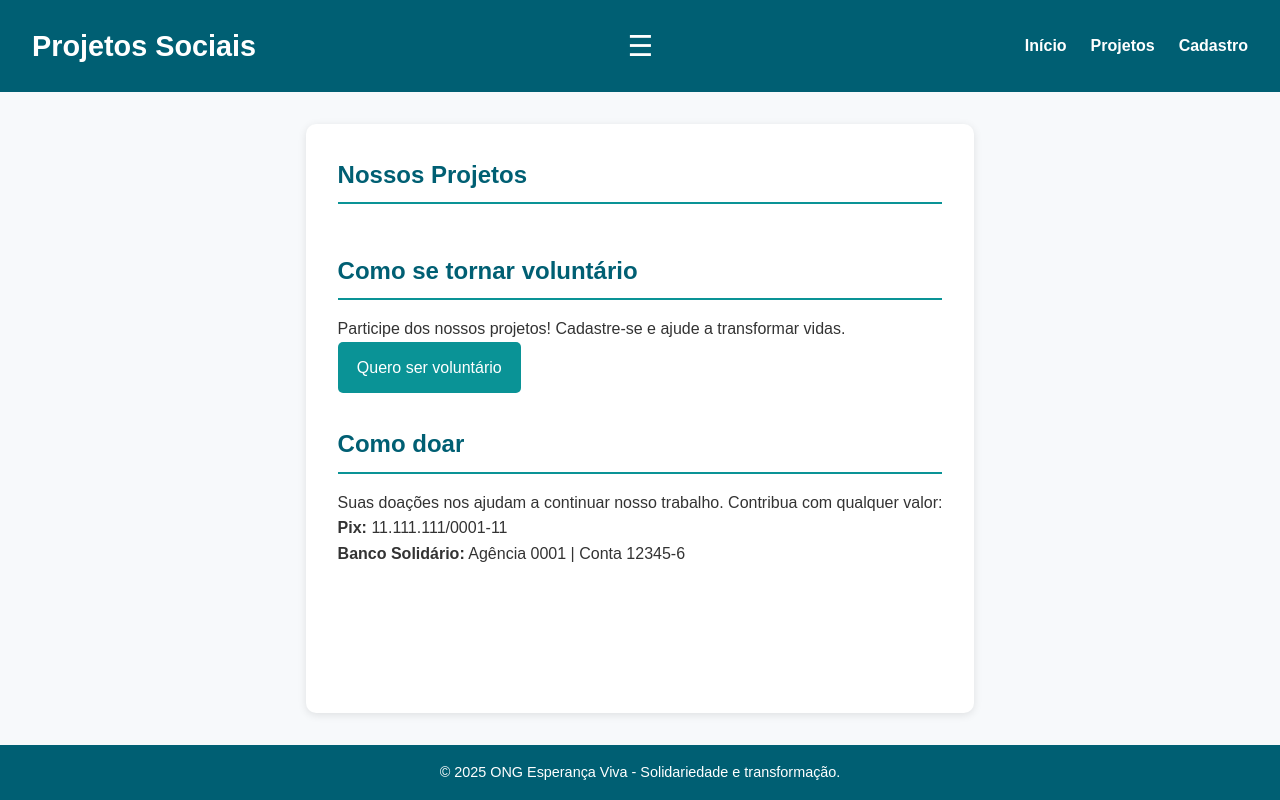
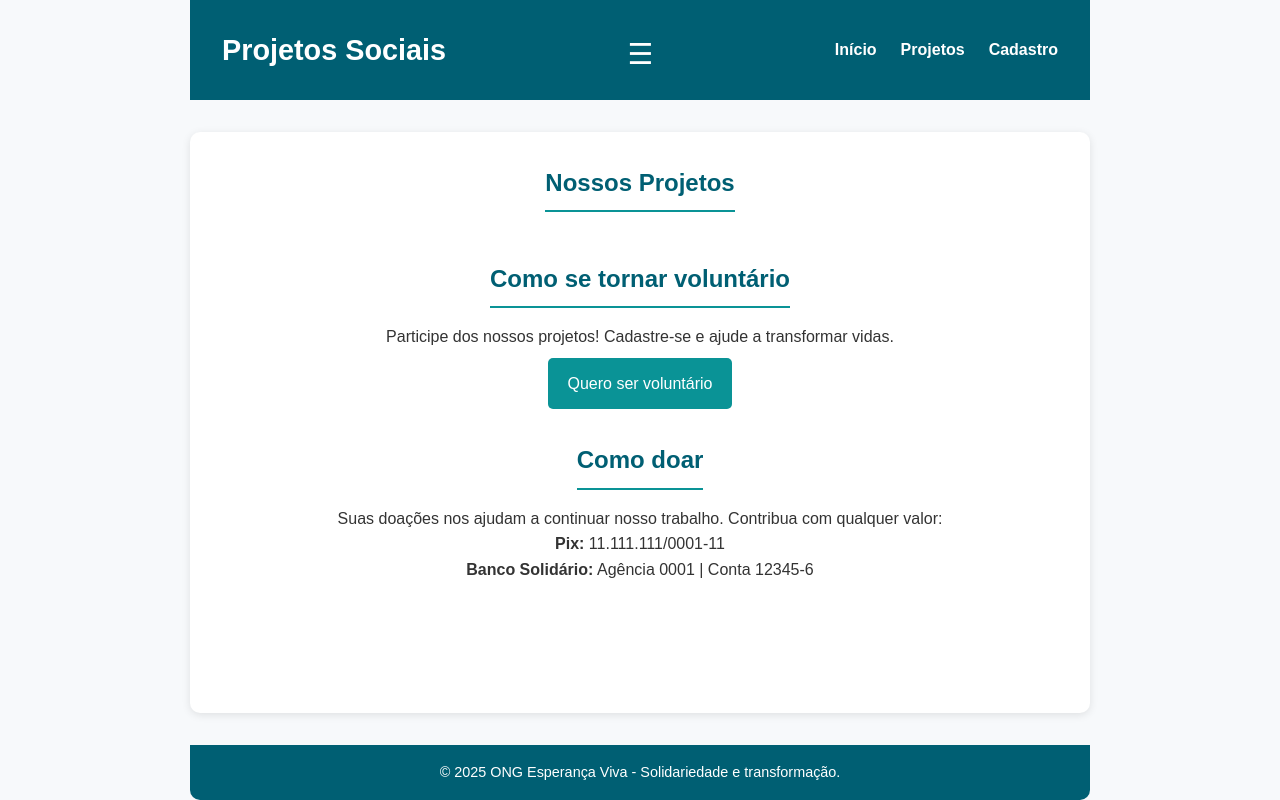
Before and after one commit to jheysonsilva/teste, a plain HTML site: page projetos.html in a window 1280 px wide. Drawn offline with Linux system fonts and the light colour scheme; a script that the page names is missing.

Commit message:
Update style.css

```diff
--- a/css/style.css
+++ b/css/style.css
@@ -13,6 +13,7 @@ body {
   min-height: 100vh;
   display: flex;
   flex-direction: column;
+  align-items: center; /* centraliza todo conteúdo */
 }
 
 /* ======= Cabeçalho ======= */
@@ -20,9 +21,11 @@ header {
   background-color: #005f73;
   color: #fff;
   padding: 1rem 2rem;
+  width: 100%;
   display: flex;
   justify-content: space-between;
   align-items: center;
+  max-width: 900px; /* centraliza conteúdo */
 }
 
 header h1 {
@@ -78,15 +81,21 @@ header h1 {
 main {
   flex: 1;
   max-width: 900px;
+  width: 100%;
   margin: 2rem auto;
   padding: 2rem;
   background-color: #fff;
   border-radius: 10px;
   box-shadow: 0 2px 8px rgba(0,0,0,0.1);
+  display: flex;
+  flex-direction: column;
+  align-items: center;
 }
 
 section {
   margin-bottom: 2rem;
+  width: 100%;
+  text-align: center; /* centraliza texto */
 }
 
 h2 {
@@ -94,6 +103,7 @@ h2 {
   margin-bottom: 1rem;
   border-bottom: 2px solid #0a9396;
   padding-bottom: 0.5rem;
+  display: inline-block;
 }
 
 /* ======= Imagens ======= */
@@ -101,7 +111,7 @@ img {
   max-width: 100%;
   height: auto;
   display: block;
-  margin: 1rem 0;
+  margin: 1rem auto;
   border-radius: 10px;
 }
 
@@ -110,6 +120,7 @@ img {
   display: grid;
   grid-template-columns: repeat(auto-fit, minmax(250px, 1fr));
   gap: 1.5rem;
+  justify-items: center; /* centraliza os cards */
 }
 
 .card {
@@ -118,6 +129,9 @@ img {
   padding: 1rem;
   box-shadow: 0 1px 4px rgba(0,0,0,0.1);
   transition: transform 0.2s;
+  width: 100%;
+  max-width: 300px;
+  text-align: center;
 }
 
 .card:hover,
@@ -142,6 +156,7 @@ button {
   border: none;
   cursor: pointer;
   transition: background-color 0.3s ease;
+  margin-top: 0.5rem;
 }
 
 a.btn:hover,
@@ -162,6 +177,8 @@ form {
   padding: 1.5rem;
   border-radius: 10px;
   box-shadow: 0 2px 6px rgba(0,0,0,0.1);
+  width: 100%;
+  max-width: 500px;
 }
 
 label {
@@ -185,7 +202,10 @@ footer {
   text-align: center;
   padding: 1rem 2rem;
   font-size: 0.9rem;
+  width: 100%;
+  max-width: 900px;
   margin-top: auto;
+  border-radius: 0 0 10px 10px;
 }
 
 /* ======= Contraste e acessibilidade ======= */
```
